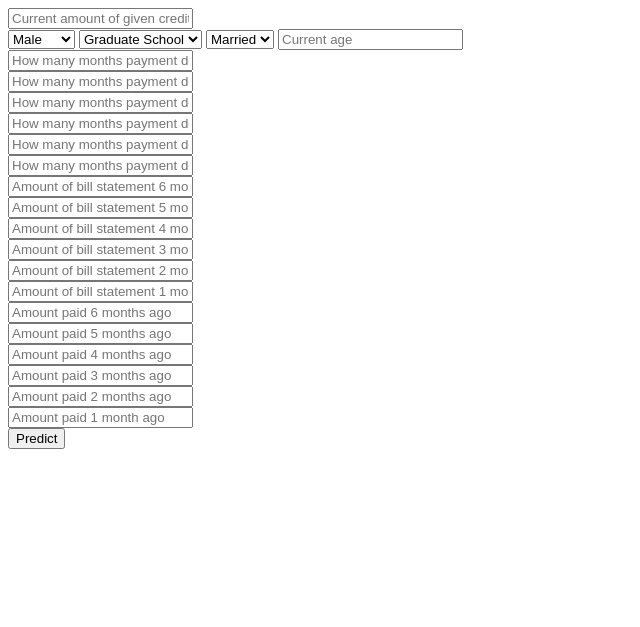
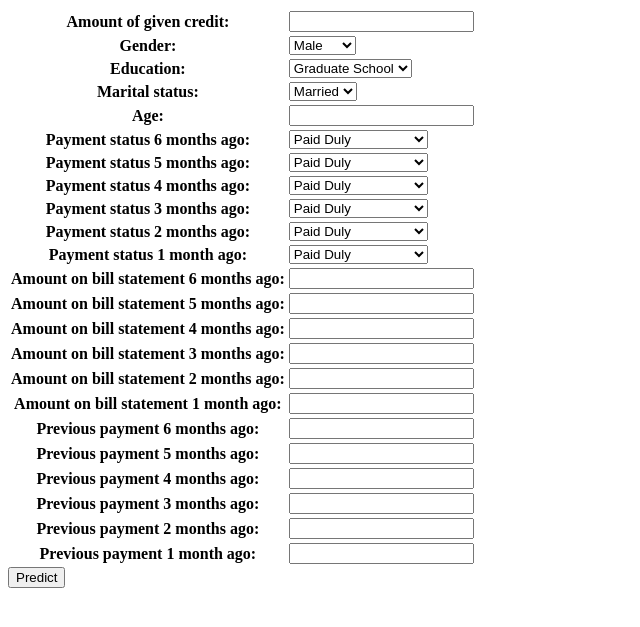
Before and after one commit to octaviansima/Default-Predictions, a Django app: template predictions/templates/predictions/index.html in a window 1280 px wide. Shown: the top 627 px of the page, without its empty margins (0-640 px from the left). Run offline with Django 3.2, Linux system fonts and the light colour scheme; the template is opened without the code that fills it: values that come from a table or form of the project are taken from there, others are empty; parts of the project's set-up code (start-up, migrations or seed data) failed here and were passed over.

Commit message:
fixed form, started predictions

```diff
--- /dev/null
+++ b/predictions/choices.py
@@ -0,0 +1,7 @@
+gender_choices = [(1, "Male"), (2, "Female")]
+education_choices = [(1, "Graduate School"), (2, "University"), (3, "High School"), (4, "Other")]
+marital_choices = [(1, "Married"), (2, "Single"), (3, "Other")]
+payment_choices = [(-1, "Paid Duly"), (1, "One Month Delay"), (2, "Two Month Delay"),
+                   (3, "Three Month Delay"), (4, "Four Month Delay"), (5, "Five Month Delay"),
+                   (6, "Six Month Delay"), (7, "Seven Month Delay"), (8, "Eight Month Delay"),
+                   (9, "Nine Month Delay")]
--- a/predictions/forms.py
+++ b/predictions/forms.py
@@ -1,26 +1,27 @@
 from django import forms
+from predictions.choices import *
 
 class FeaturesForm(forms.Form):
     amount_of_given_credit = forms.IntegerField()
-    gender = forms.CharField()
-    education = forms.CharField()
-    marital_status = forms.CharField()
+    gender = forms.ChoiceField(choices=gender_choices)
+    education = forms.ChoiceField(choices=education_choices)
+    marital_status = forms.ChoiceField(choices=marital_choices)
     age = forms.IntegerField()
-    payment_status_6 = forms.IntegerField()
-    payment_status_5 = forms.IntegerField()
-    payment_status_4 = forms.IntegerField()
-    payment_status_3 = forms.IntegerField()
-    payment_status_2 = forms.IntegerField()
-    payment_status_1 = forms.IntegerField()
-    bill_statement_6 = forms.IntegerField()
-    bill_statement_5 = forms.IntegerField()
-    bill_statement_4 = forms.IntegerField()
-    bill_statement_3 = forms.IntegerField()
-    bill_statement_2 = forms.IntegerField()
-    bill_statement_1 = forms.IntegerField()
-    previous_payment_6 = forms.IntegerField()
-    previous_payment_5 = forms.IntegerField()
-    previous_payment_4 = forms.IntegerField()
-    previous_payment_3 = forms.IntegerField()
-    previous_payment_2 = forms.IntegerField()
-    previous_payment_1 = forms.IntegerField()
+    payment_status_6_months_ago = forms.ChoiceField(choices=payment_choices)
+    payment_status_5_months_ago = forms.ChoiceField(choices=payment_choices)
+    payment_status_4_months_ago = forms.ChoiceField(choices=payment_choices)
+    payment_status_3_months_ago = forms.ChoiceField(choices=payment_choices)
+    payment_status_2_months_ago = forms.ChoiceField(choices=payment_choices)
+    payment_status_1_month_ago = forms.ChoiceField(choices=payment_choices)
+    amount_on_bill_statement_6_months_ago = forms.IntegerField()
+    amount_on_bill_statement_5_months_ago = forms.IntegerField()
+    amount_on_bill_statement_4_months_ago = forms.IntegerField()
+    amount_on_bill_statement_3_months_ago = forms.IntegerField()
+    amount_on_bill_statement_2_months_ago = forms.IntegerField()
+    amount_on_bill_statement_1_month_ago = forms.IntegerField()
+    previous_payment_6_months_ago = forms.IntegerField()
+    previous_payment_5_months_ago = forms.IntegerField()
+    previous_payment_4_months_ago = forms.IntegerField()
+    previous_payment_3_months_ago = forms.IntegerField()
+    previous_payment_2_months_ago = forms.IntegerField()
+    previous_payment_1_month_ago = forms.IntegerField()
--- a/predictions/templates/predictions/index.html
+++ b/predictions/templates/predictions/index.html
@@ -8,47 +8,11 @@
     <title>Credit Default Prediction</title>
 </head>
 <body>
-<form action="submit/" method="post">
+<form action="/" method="post">
     {% csrf_token %}
-    <input type="text" placeholder="Current amount of given credit" name="amount_of_given_credit"><br>
-    <select name="gender">
-      <option value="male">Male</option>
-      <option value="female">Female</option>
-    </select>
-    <select name="education">
-        <option value="graduate">Graduate School</option>
-        <option value="university">University</option>
-        <option value="high school">High School</option>
-        <option value="other">Other</option>
-    </select>
-    <select name="marital_status">
-        <option value="married">Married</option>
-        <option value="single">Single</option>
-        <option value="Other">Other</option>
-    </select>
-    <input type="text" placeholder="Current age" name="age"><br>
-
-    <input type="text" placeholder="How many months payment delinquent 6 months ago (-1 if duly)" name="payment_status_6"><br>
-    <input type="text" placeholder="How many months payment delinquent 5 months ago (-1 if duly)" name="payment_status_5"><br>
-    <input type="text" placeholder="How many months payment delinquent 4 months ago (-1 if duly)" name="payment_status_4"><br>
-    <input type="text" placeholder="How many months payment delinquent 3 months ago (-1 if duly)" name="payment_status_3"><br>
-    <input type="text" placeholder="How many months payment delinquent 2 months ago (-1 if duly)" name="payment_status_2"><br>
-    <input type="text" placeholder="How many months payment delinquent 1 months ago (-1 if duly)" name="payment_status_1"><br>
-
-
-    <input type="text" placeholder="Amount of bill statement 6 months ago" name="bill_statement_6"><br>
-    <input type="text" placeholder="Amount of bill statement 5 months ago" name="bill_statement_5"><br>
-    <input type="text" placeholder="Amount of bill statement 4 months ago" name="bill_statement_4"><br>
-    <input type="text" placeholder="Amount of bill statement 3 months ago" name="bill_statement_3"><br>
-    <input type="text" placeholder="Amount of bill statement 2 months ago" name="bill_statement_2"><br>
-    <input type="text" placeholder="Amount of bill statement 1 month ago" name="bill_statement_1"><br>
-
-    <input type="text" placeholder="Amount paid 6 months ago" name="previous_payment_6"><br>
-    <input type="text" placeholder="Amount paid 5 months ago" name="previous_payment_5"><br>
-    <input type="text" placeholder="Amount paid 4 months ago" name="previous_payment_4"><br>
-    <input type="text" placeholder="Amount paid 3 months ago" name="previous_payment_3"><br>
-    <input type="text" placeholder="Amount paid 2 months ago" name="previous_payment_2"><br>
-    <input type="text" placeholder="Amount paid 1 month ago" name="previous_payment_1"><br>
+    <table border="0">
+    {{ form }}
+    </table>
     <input type="submit" value="Predict"/>
 </form>
 {% for message in messages %}
--- a/predictions/urls.py
+++ b/predictions/urls.py
@@ -3,6 +3,5 @@ from . import views
 
 urlpatterns = [
     path('', views.index, name='index'),
-    path('submit/', views.submit, name='submit'),
     path('result/', views.result, name='result')
 ]
```
Also changed, not shown: predictions/engine.py (+15 -0 lines), predictions/helpers.py (added, +12 -0 lines), predictions/views.py (+17 -9 lines), predictions/models.py (line endings or trailing spaces), 5 other files.
